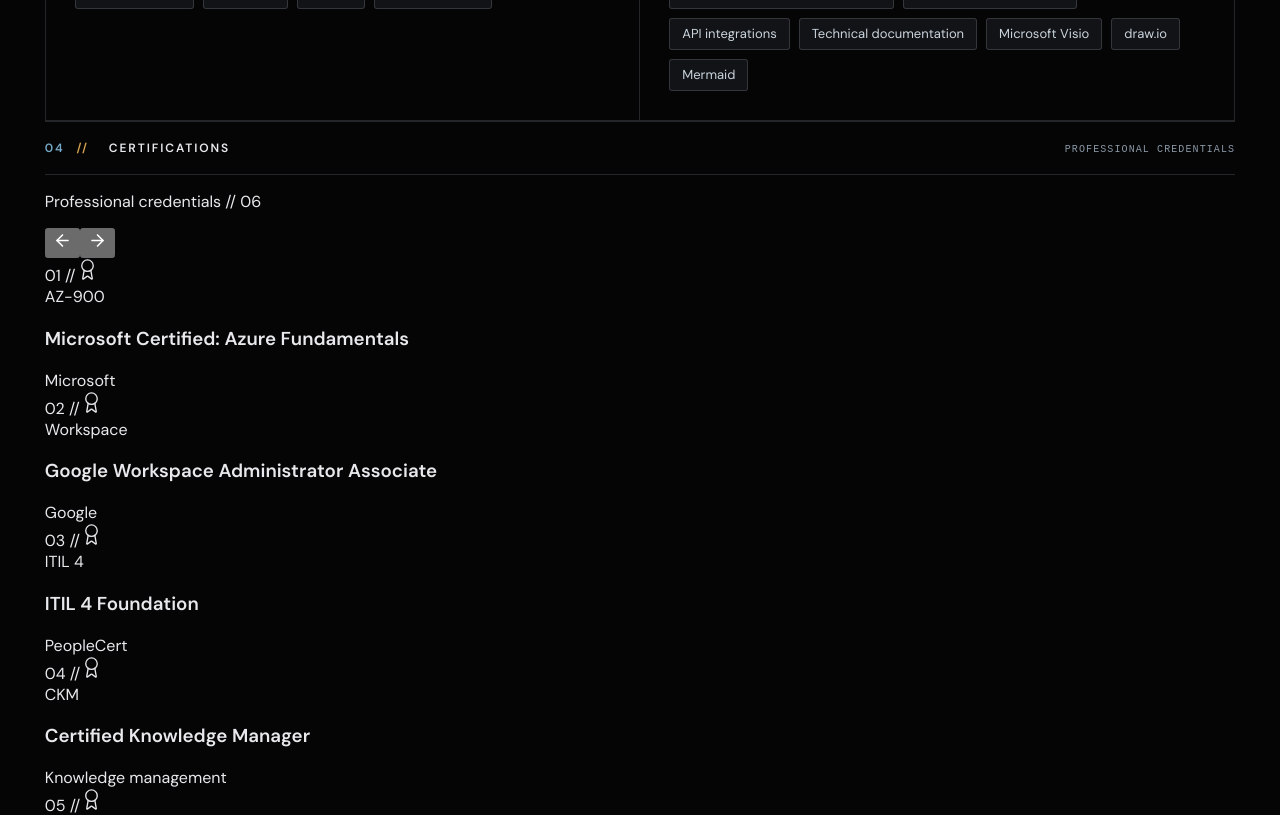
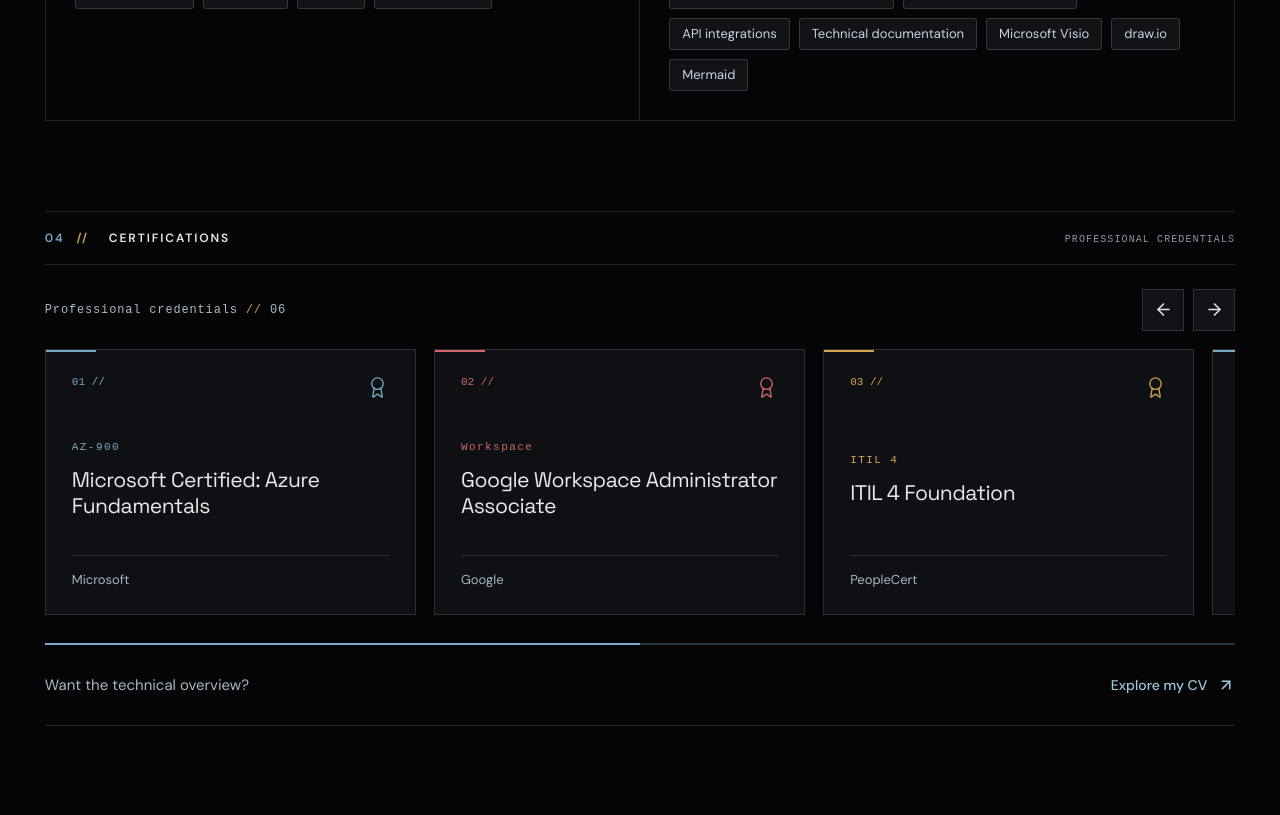
Before and after one commit to casual-loops/mylesh-portfolio, a Next.js app: page /experience in a window 1280 px wide. Shown: the part 3780-4595 px from the top of the page. Built offline with nearby package versions, Linux system fonts and the light colour scheme.

Commit message:
style: add Observatory certification carousel cards and navigation

```diff
--- a/app/globals.css
+++ b/app/globals.css
@@ -897,3 +897,27 @@ body:before{background-image:radial-gradient(#b8c1cb .55px,transparent .8px);opa
  .experience-skills-grid{grid-template-columns:1fr;}
 }
 @media(prefers-reduced-motion:reduce){.experience-skill-tools span{transition:none!important;}.experience-skill-tools span:hover{transform:none;}}
+
+/* Certifications: horizontally browsable credentials without invented verification links. */
+.experience-certifications{margin-top:clamp(58px,7vw,112px);}
+.credential-carousel{padding-top:24px;}
+.credential-carousel-controls{display:flex;justify-content:space-between;align-items:center;gap:20px;margin-bottom:18px;}
+.credential-carousel-controls p{font:12px monospace;color:#A9B9C6;letter-spacing:.07em;margin:0;}
+.credential-carousel-controls p span{color:var(--accent-ochre);}
+.credential-arrows{display:flex;gap:9px;}
+.credential-arrows button{width:42px;height:42px;display:grid;place-items:center;background:#111316;border:1px solid var(--line);color:#DFE5EB;cursor:pointer;transition:background .2s,border-color .2s;}
+.credential-arrows button:hover{background:#1A2026;border-color:#76A9C6;}
+.credential-arrows button:focus-visible{outline:2px solid #76A9C6;outline-offset:3px;}
+.credential-track{display:flex;gap:18px;overflow-x:auto;scroll-snap-type:x mandatory;scroll-behavior:smooth;overscroll-behavior-inline:contain;scrollbar-width:thin;scrollbar-color:#52616F transparent;padding:0 1px 15px;}
+.credential-card{--cred-color:#76A9C6;flex:0 0 clamp(260px,29vw,390px);min-height:266px;padding:26px;border:1px solid var(--line);background:#0E1013;display:flex;flex-direction:column;justify-content:space-between;scroll-snap-align:start;position:relative;}
+.credential-card:before{content:"";position:absolute;top:0;left:0;width:50px;height:2px;background:var(--cred-color);}
+.credential-red{--cred-color:#D56668;}
+.credential-ochre{--cred-color:#D6A34F;}
+.credential-card-top{display:flex;justify-content:space-between;color:var(--cred-color);font:11px monospace;}
+.credential-code{color:var(--cred-color);font:11px monospace;letter-spacing:.13em;}
+.credential-card h3{font-family:var(--font-display);font-size:clamp(20px,1.65vw,29px);font-weight:400;letter-spacing:-.025em;line-height:1.25;margin:12px 0 0;}
+.credential-issuer{border-top:1px solid var(--line);padding-top:15px;color:#A8B7C4;font-size:13px;}
+.credential-progress{height:2px;background:#26313A;margin-top:13px;position:relative;overflow:hidden;}
+.credential-progress span{display:block;position:absolute;left:0;top:0;width:50%;height:100%;background:#76A9C6;transition:transform .15s linear;}
+@media(max-width:700px){.credential-card{flex-basis:min(83vw,340px);min-height:238px;}}
+@media(prefers-reduced-motion:reduce){.credential-track{scroll-behavior:auto;}.credential-arrows button,.credential-progress span{transition:none;}}
```
